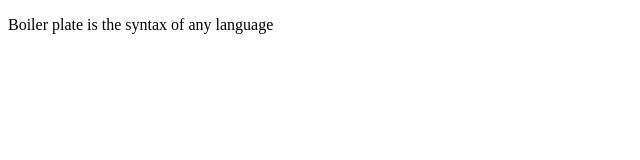
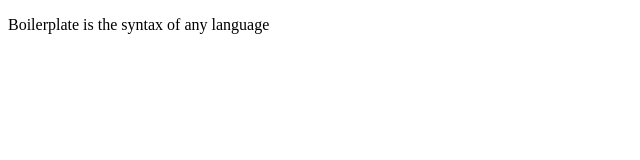
Before and after one commit to jus7coding/web-development, a plain HTML site: page CODE/HTML/boilerplate.html in a window 1280 px wide. Shown: the full height of the page, 0-640 px from the left. Drawn offline with Linux system fonts and the light colour scheme.

Commit message:
new changes

```diff
--- a/CODE/HTML/boilerplate.html
+++ b/CODE/HTML/boilerplate.html
@@ -6,6 +6,6 @@
     <title>Document</title>
 </head>
 <body>
-    <p>Boiler plate is the syntax of any language</p>
+    <p>Boilerplate is the syntax of any language</p>
 </body>
 </html>
```
